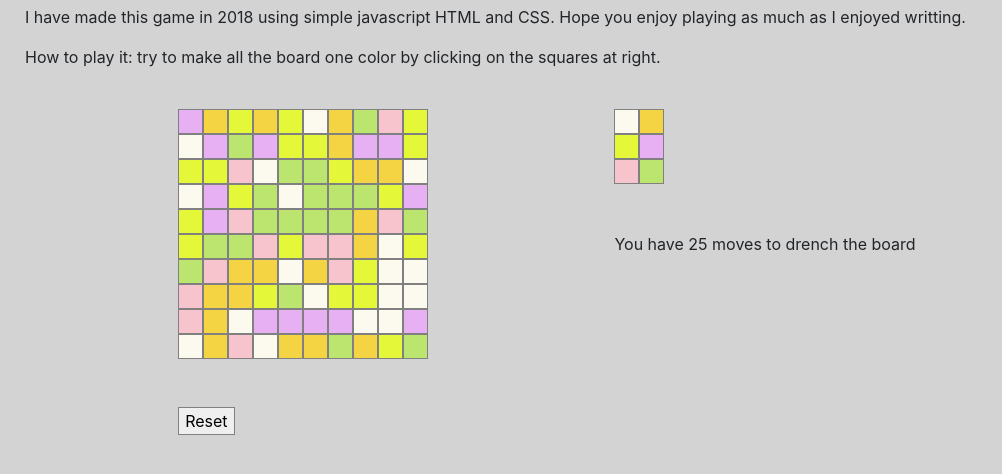
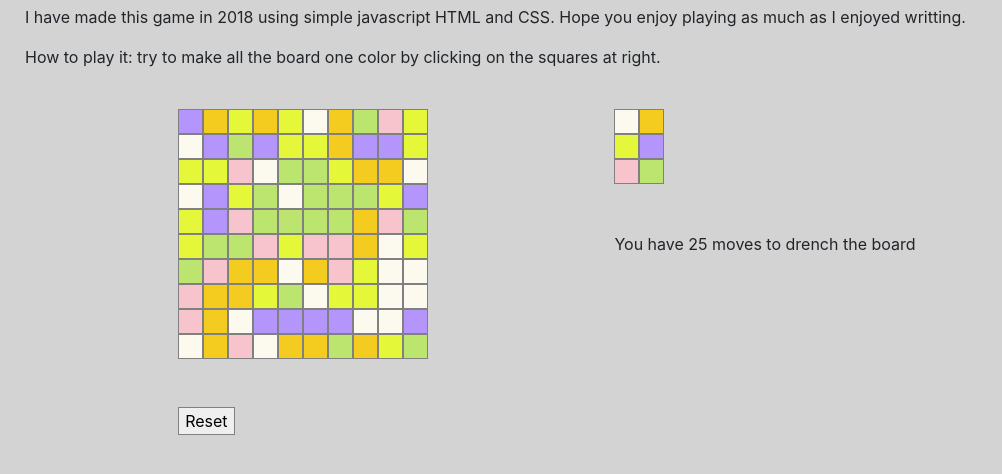
Before and after one commit to jirina-trojankova/Drench, a plain HTML site: page index.html in a window 1280 px wide. Shown: the part 66-540 px from the top of the page, without its empty margins (0-1002 px from the left). Drawn offline with nearby package versions, Linux system fonts and the light colour scheme.

Commit message:
Updated colors

```diff
--- a/drench.css
+++ b/drench.css
@@ -49,11 +49,11 @@ body {
 }
 
 .color4 {
-  background-color: #f4d442;
+  background-color: #f3cc1f;
 }
 
 .color5 {
-  background-color: #e6b0f2;
+  background-color: #b495fc;
 }
 
 .color6 {
```
Also changed, not shown: drench.js (+78 -4 lines).
